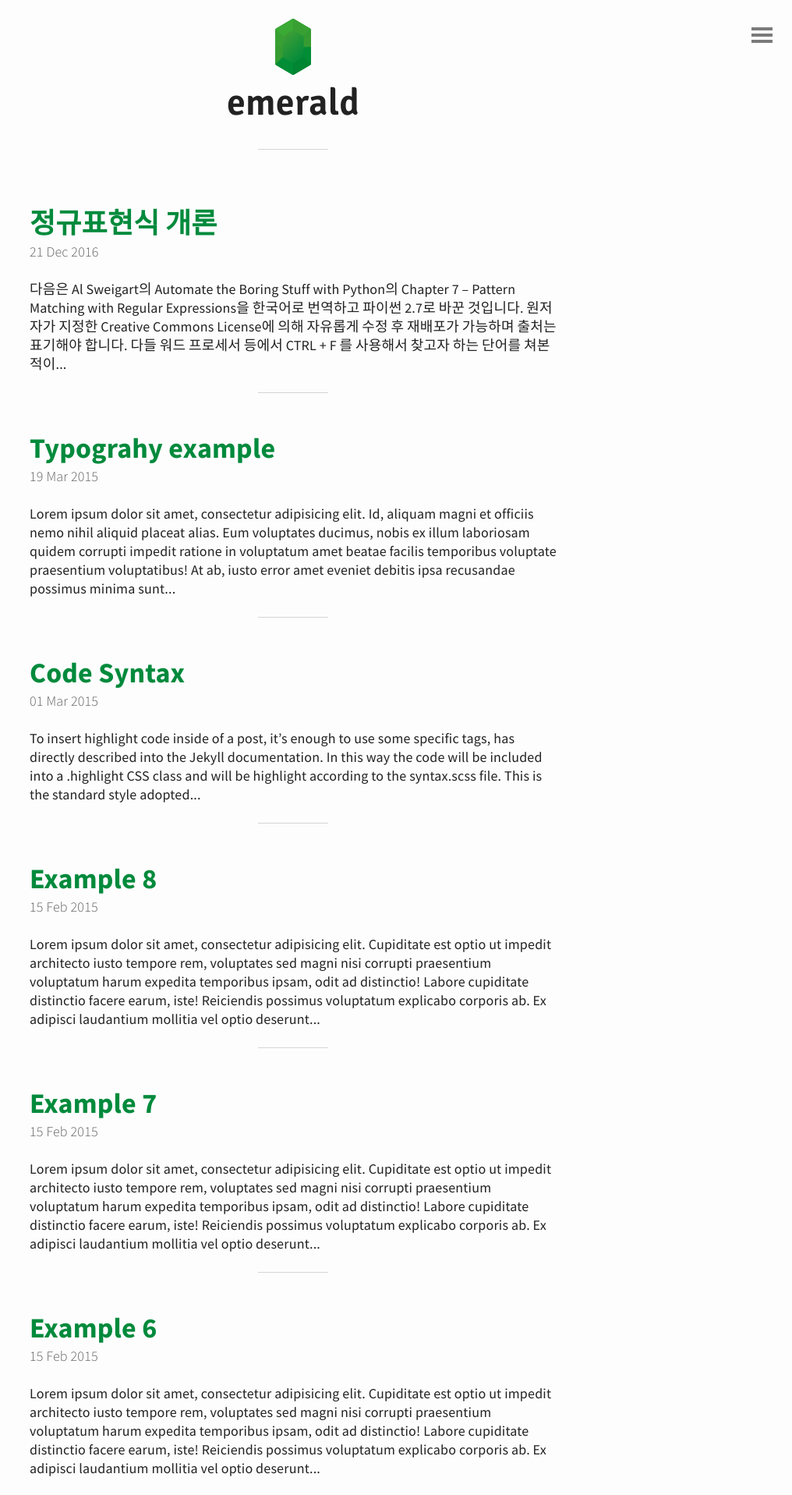
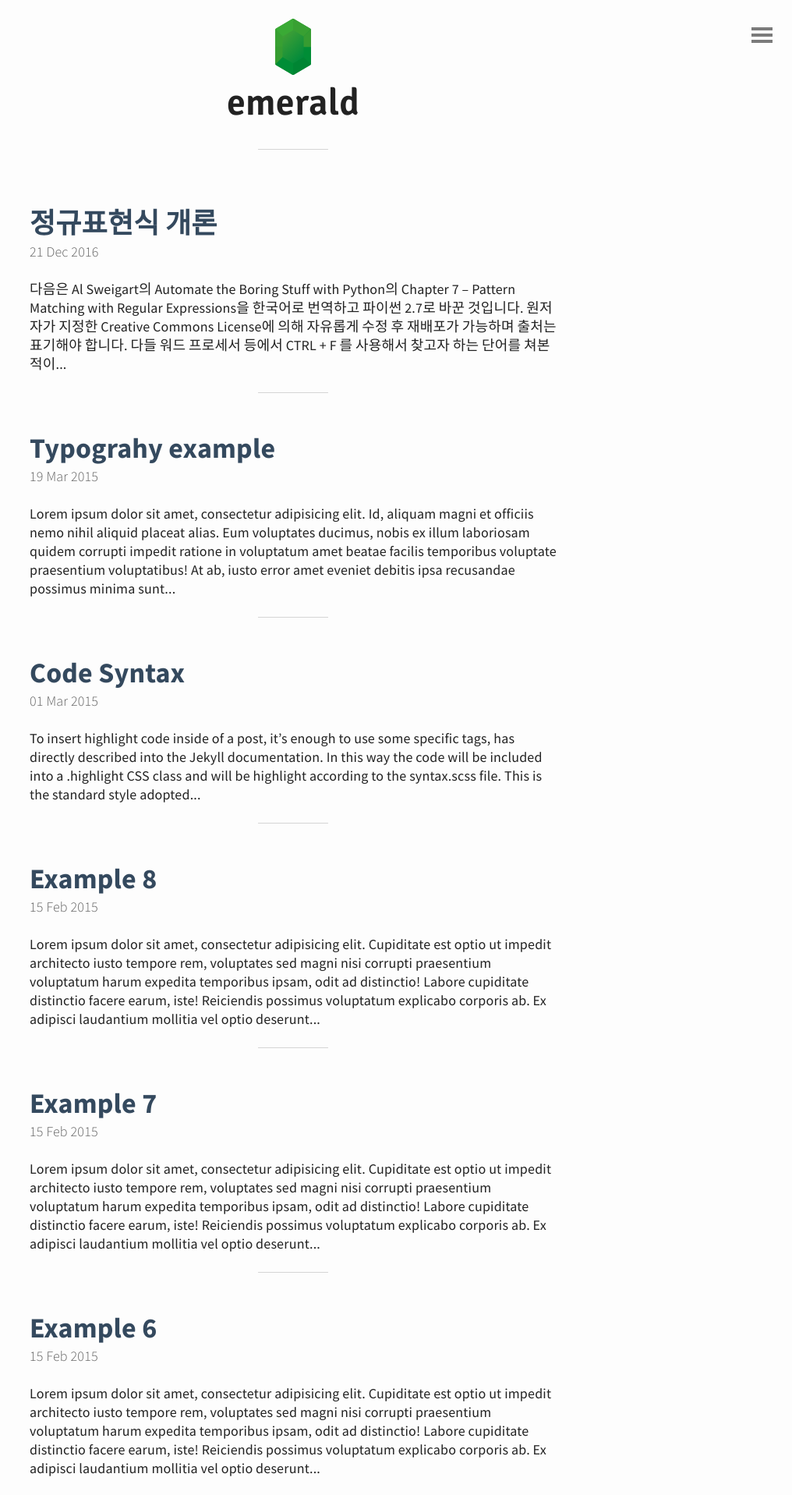
Before and after one commit to mlstdio/mlstdio.github.io, a Jekyll site: the page built from index.html, in a window 1280 px wide. Shown: the top 1917 px of the page at 78% size, without its empty margins (264-1280 px from the left). Built offline with Jekyll 4.4.1, drawn with Linux system fonts in a browser that asks for light colours; the list of posts is cut into pages by our own code.

Commit message:
no message

```diff
--- a/_sass/base.scss
+++ b/_sass/base.scss
@@ -18,7 +18,7 @@ html, body, h1, h2, h3, h4, h5, h6, p, ul, ol, li, img {
 
 /*- Base color -*/
 
-$main-color: #008A3C;
+$main-color: #34495E;
 $background-color: #FDFDFD;
 $text-color: #222222;
 
```
